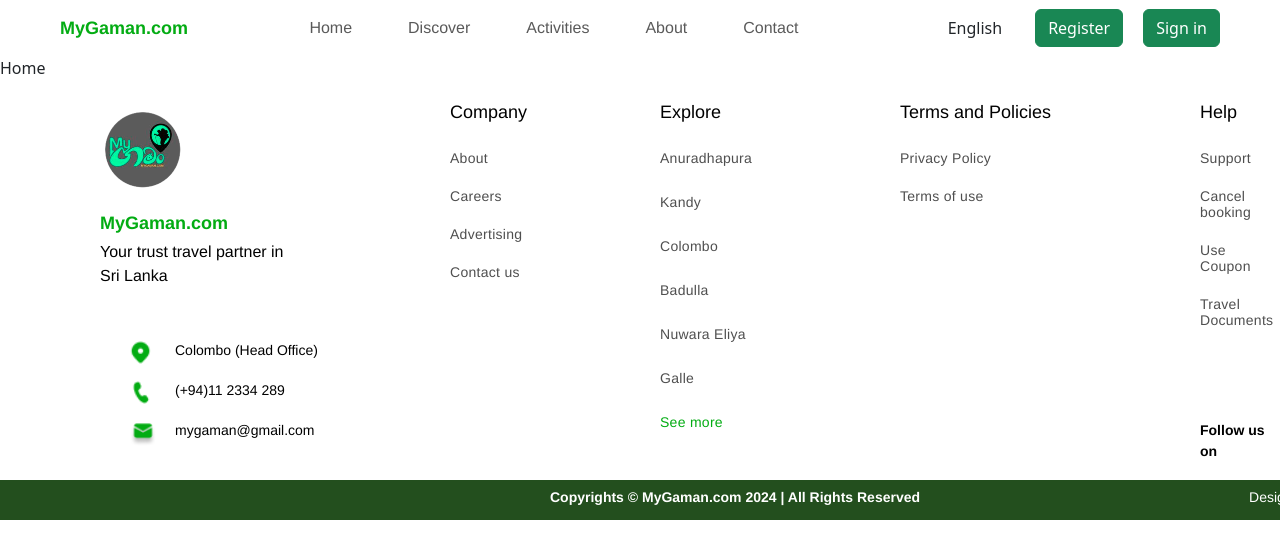
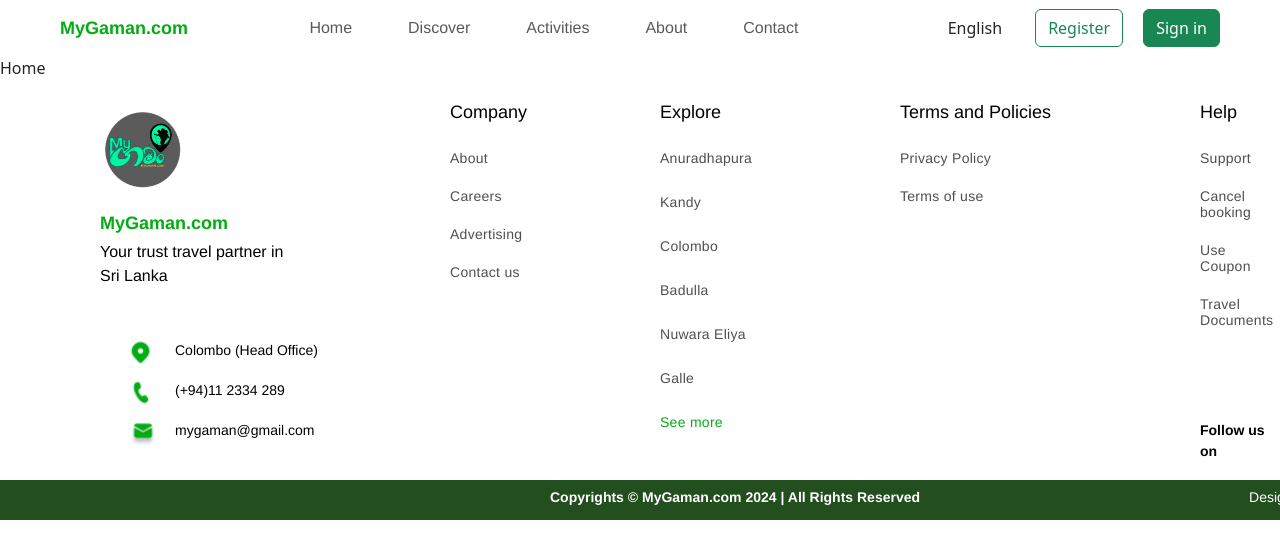
Before and after one commit to tharusha1004/MyGaman-Web, a React (Create React App) app in the folder frontend/: page /home in a window 1280 px wide. Shown: the top 558 px of the page. Built offline with nearby package versions, Linux system fonts and the light colour scheme; a web font is replaced by a local one.

Commit message:
add hover to the register button

```diff
--- a/frontend/src/components/Header/Header.css
+++ b/frontend/src/components/Header/Header.css
@@ -50,7 +50,7 @@
     height: 2px;
     bottom: -2px;
     left: 0;
-    background-color: #03AC13; /* Change this color to match your design */
+    background-color: #198754; /* Change this color to match your design */
     visibility: hidden;
     transition: all 0.3s ease-in-out;
 }
--- a/frontend/src/components/Header/Header.jsx
+++ b/frontend/src/components/Header/Header.jsx
@@ -36,7 +36,7 @@
                             English
                         </button>
                         <form class="d-flex " role="search">
-                            <button type="button" class="btn btn-success space2">
+                            <button type="button" class="btn btn-outline-success space2">
                                 <Link to="/register" className="nav-link">Register</Link>
                             </button>
                             <button type="button" class="btn btn-success space2">
```
